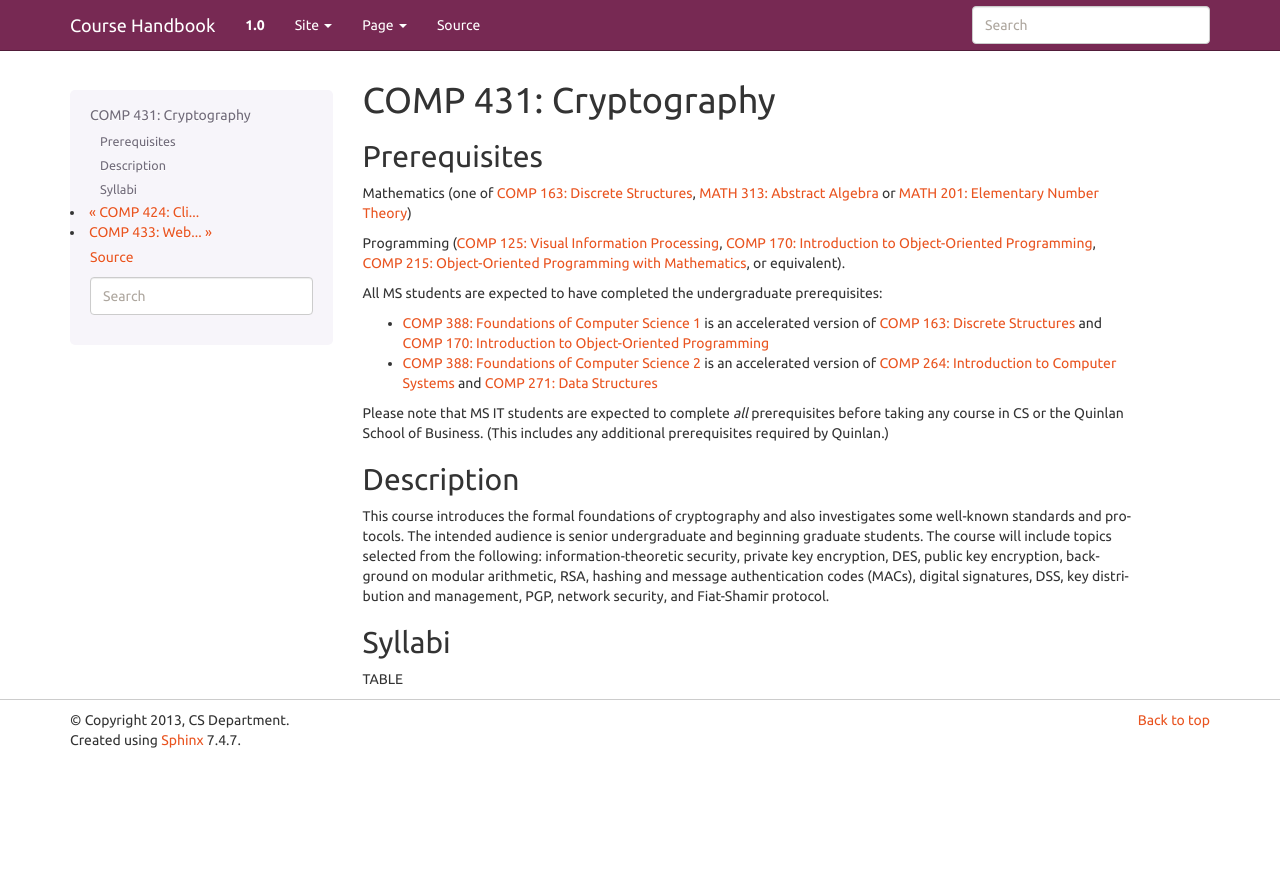
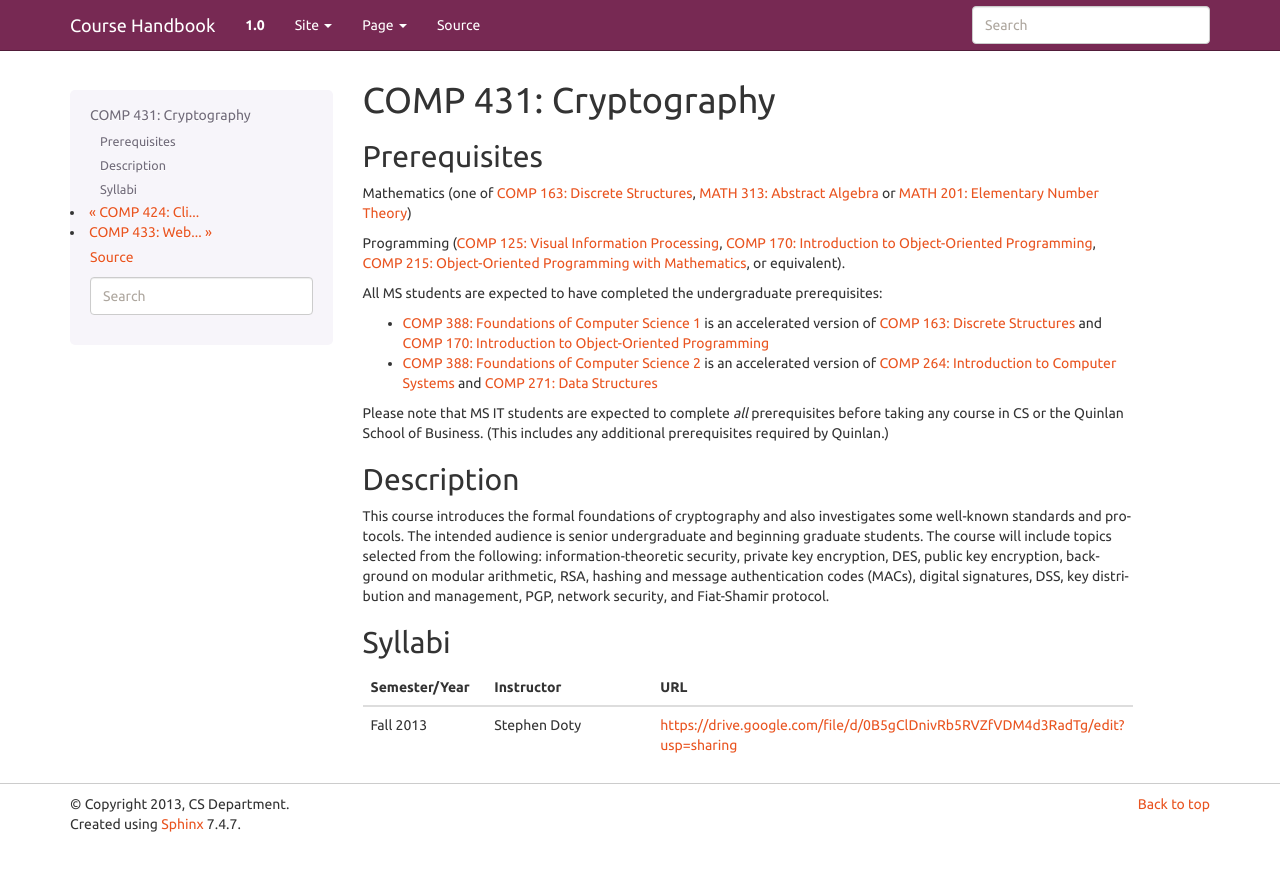
Before and after one commit to kyang5/coursedescriptions, a Sphinx documentation site: the page built from source/comp431.rst, in a window 1280 px wide. Shown: the top 871 px of the page. Built offline with Sphinx 7.4.7, drawn with Linux system fonts in a browser that asks for light colours.

```diff
--- a/source/comp364.rst
+++ b/source/comp364.rst
@@ -39,5 +39,5 @@ Syllabi
    	:header: "Semester/Year", "Instructor", "URL"
    	:widths: 15, 25, 50
 
-	"Year", "Dr. Thiruvathukal", "URL"
-    "Year", "Dr. Sekharan", "URL"
+    		"Year", "Dr. Thiruvathukal", "URL"
+    		"Year", "Dr. Sekharan", "URL"
--- a/source/comp431.rst
+++ b/source/comp431.rst
@@ -24,6 +24,10 @@ key distribution and management, PGP, network security, and Fiat-Shamir
 protocol.
 
 Syllabi
--------------
+----------------------
 
-TABLE
+.. csv-table::
+   	:header: "Semester/Year", "Instructor", "URL"
+   	:widths: 15, 25, 50
+
+	"Fall 2013", "Stephen Doty", "https://drive.google.com/file/d/0B5gClDnivRb5RVZfVDM4d3RadTg/edit?usp=sharing"
```
Also changed, not shown: source/comp439.rst (+6 -2 lines), source/comp441.rst (+6 -3 lines).
